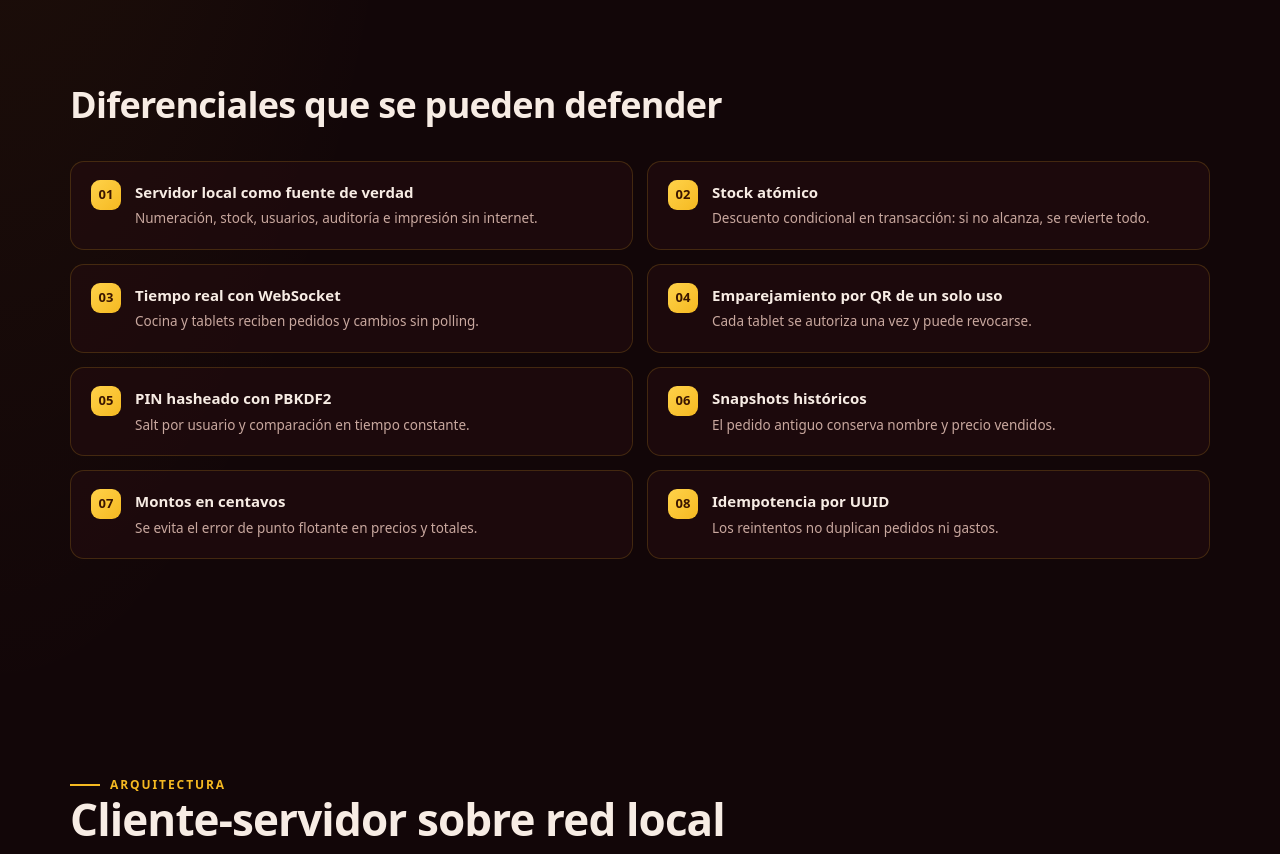
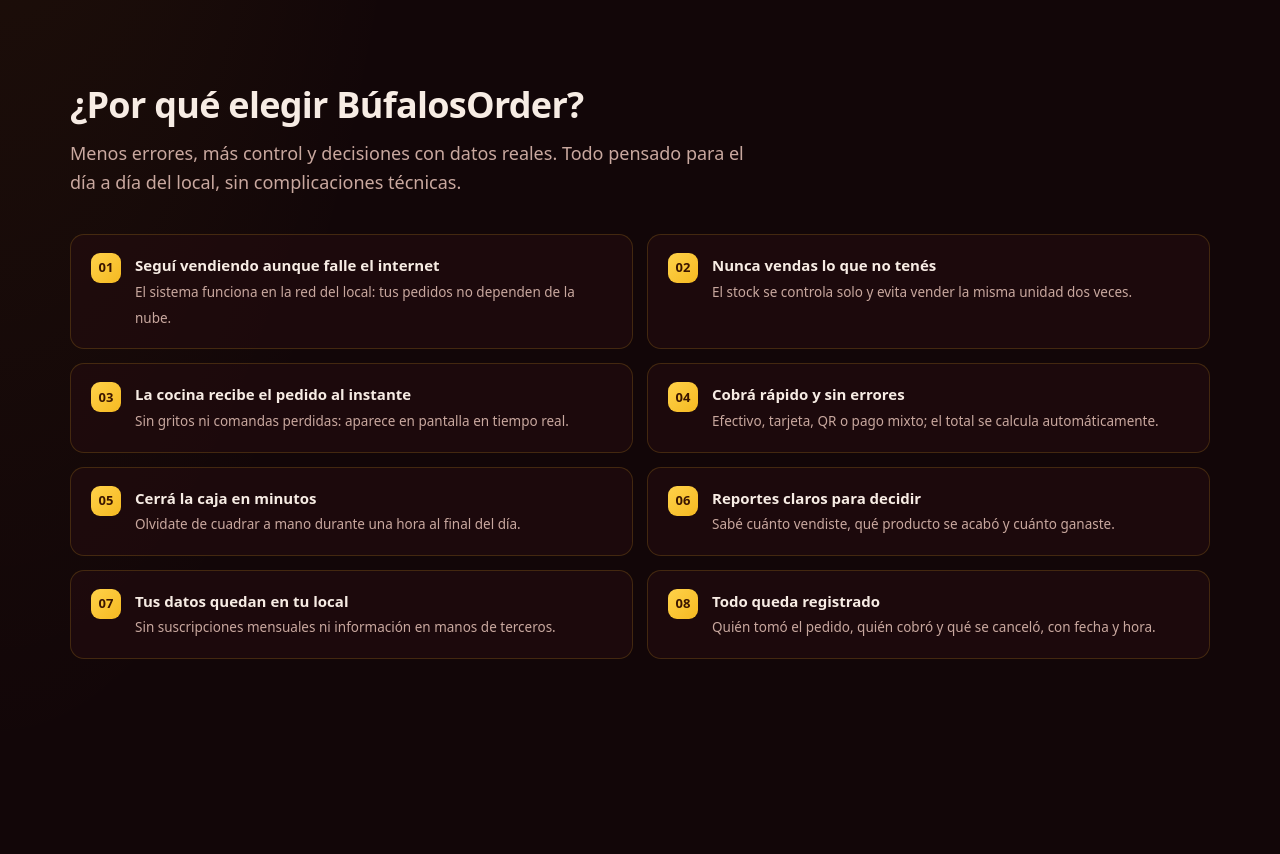
Before and after one commit to joel-diaz7495/myshop, a plain HTML site: page triptico.html in a window 1280 px wide. Shown: the part 2360-3214 px from the top of the page. Drawn offline with Linux system fonts and the light colour scheme.

Commit message:
Reescribe diferenciales con enfoque al público general

```diff
--- a/triptico.html
+++ b/triptico.html
@@ -285,16 +285,17 @@
         </div>
       </div>
 
-      <h2 style="margin-top:clamp(56px,8vw,88px);font-size:clamp(24px,3.4vw,36px)">Diferenciales que se pueden defender</h2>
+      <h2 style="margin-top:clamp(56px,8vw,88px);font-size:clamp(24px,3.4vw,36px)">¿Por qué elegir BúfalosOrder?</h2>
+      <p class="lead">Menos errores, más control y decisiones con datos reales. Todo pensado para el día a día del local, sin complicaciones técnicas.</p>
       <div class="diffs">
-        <div class="diff"><span class="n">01</span><div><b>Servidor local como fuente de verdad</b><span>Numeración, stock, usuarios, auditoría e impresión sin internet.</span></div></div>
-        <div class="diff"><span class="n">02</span><div><b>Stock atómico</b><span>Descuento condicional en transacción: si no alcanza, se revierte todo.</span></div></div>
-        <div class="diff"><span class="n">03</span><div><b>Tiempo real con WebSocket</b><span>Cocina y tablets reciben pedidos y cambios sin polling.</span></div></div>
-        <div class="diff"><span class="n">04</span><div><b>Emparejamiento por QR de un solo uso</b><span>Cada tablet se autoriza una vez y puede revocarse.</span></div></div>
-        <div class="diff"><span class="n">05</span><div><b>PIN hasheado con PBKDF2</b><span>Salt por usuario y comparación en tiempo constante.</span></div></div>
-        <div class="diff"><span class="n">06</span><div><b>Snapshots históricos</b><span>El pedido antiguo conserva nombre y precio vendidos.</span></div></div>
-        <div class="diff"><span class="n">07</span><div><b>Montos en centavos</b><span>Se evita el error de punto flotante en precios y totales.</span></div></div>
-        <div class="diff"><span class="n">08</span><div><b>Idempotencia por UUID</b><span>Los reintentos no duplican pedidos ni gastos.</span></div></div>
+        <div class="diff"><span class="n">01</span><div><b>Seguí vendiendo aunque falle el internet</b><span>El sistema funciona en la red del local: tus pedidos no dependen de la nube.</span></div></div>
+        <div class="diff"><span class="n">02</span><div><b>Nunca vendas lo que no tenés</b><span>El stock se controla solo y evita vender la misma unidad dos veces.</span></div></div>
+        <div class="diff"><span class="n">03</span><div><b>La cocina recibe el pedido al instante</b><span>Sin gritos ni comandas perdidas: aparece en pantalla en tiempo real.</span></div></div>
+        <div class="diff"><span class="n">04</span><div><b>Cobrá rápido y sin errores</b><span>Efectivo, tarjeta, QR o pago mixto; el total se calcula automáticamente.</span></div></div>
+        <div class="diff"><span class="n">05</span><div><b>Cerrá la caja en minutos</b><span>Olvidate de cuadrar a mano durante una hora al final del día.</span></div></div>
+        <div class="diff"><span class="n">06</span><div><b>Reportes claros para decidir</b><span>Sabé cuánto vendiste, qué producto se acabó y cuánto ganaste.</span></div></div>
+        <div class="diff"><span class="n">07</span><div><b>Tus datos quedan en tu local</b><span>Sin suscripciones mensuales ni información en manos de terceros.</span></div></div>
+        <div class="diff"><span class="n">08</span><div><b>Todo queda registrado</b><span>Quién tomó el pedido, quién cobró y qué se canceló, con fecha y hora.</span></div></div>
       </div>
     </div>
   </section>
```
